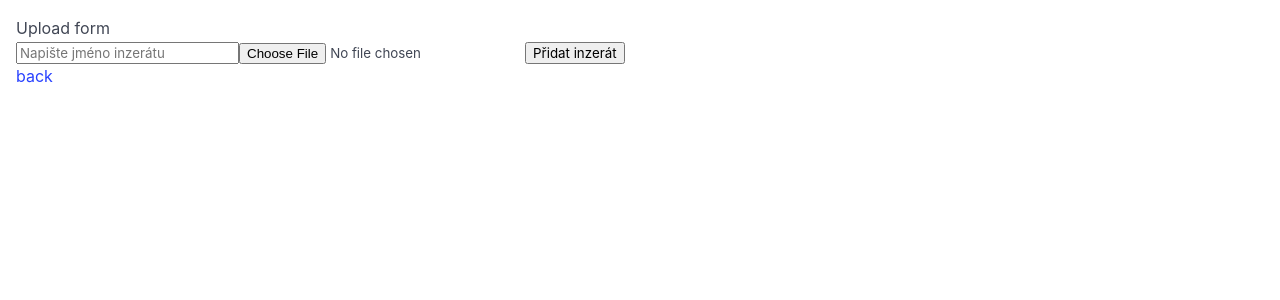
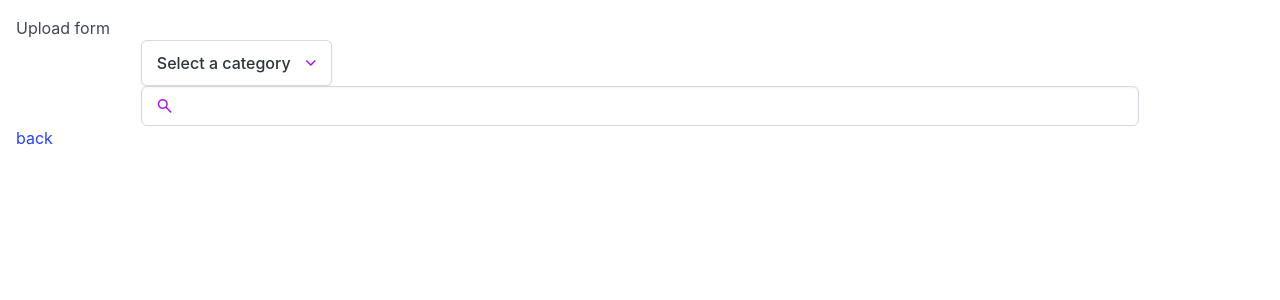
Before and after one commit to OreonCZ/uploadApp, a React (Vite) app in the folder client/: page /upload in a window 1280 px wide. Shown: the top 300 px of the page. Built offline with nearby package versions, Linux system fonts and the light colour scheme.

Commit message:
Frontend -> Upload page -> dropdown

```diff
--- /dev/null
+++ b/client/src/components/Button/Button.jsx
@@ -0,0 +1,16 @@
+import { useNavigate } from "react-router-dom";
+
+function Button() {
+
+    let navigate = useNavigate()
+
+  return (
+    <>
+      <button className="button" style={{ height: "2.5rem", color: "#a31bf1" }} onClick={() => navigate('/upload')}>
+        Upload
+      </button>
+    </>
+  );
+}
+
+export default Button;
--- /dev/null
+++ b/client/src/components/Dropdown/Dropdown.jsx
@@ -0,0 +1,97 @@
+import { useRef, useState } from "react";
+
+/* eslint-disable react/prop-types */
+function Dropdown() {
+
+    const [isDropdownOpen, setIsDropdownOpen] = useState(false)
+    const [dropdownDisplay, setDropdownDisplay] = useState('Select a category')
+
+    const handleDropdownButtonClick = (e) => {
+         setIsDropdownOpen(prev => !prev)
+         e.preventDefault()
+    }
+
+    const handleDropdownItemClick = (e) => {
+        console.log(e.target.name)
+        setDropdownDisplay(e.target.name)
+        setIsDropdownOpen(false)
+    }
+
+  return (
+    <>
+      <div className="dropdown">
+        <div className="dropdown-trigger">
+          <button
+            className="button"
+            aria-haspopup="true"
+            aria-controls="dropdown-menu3"
+            onClick={handleDropdownButtonClick}
+          >
+            <span>{dropdownDisplay}</span>
+            <span
+                className="material-symbols-outlined icon is-left is-flex is-justify-content-center is-align-items-center"
+                style={{
+                  fontSize: "1.25rem",
+                  color: "#a31bf1",
+                }}
+              >
+                expand_more
+              </span>
+          </button>
+        </div>
+        <div style={{display: isDropdownOpen ? 'block' : 'none'}} className="dropdown-menu" id="dropdown-menu3" role="menu">
+          <div className="dropdown-content">
+            <a onClick={handleDropdownItemClick} name="Desktop" className="dropdown-item">
+              {" "}
+              Desktop{" "}
+            </a>
+            <a onClick={handleDropdownItemClick} name="Laptop" className="dropdown-item">
+              {" "}
+              Laptop{" "}
+            </a>
+            <a onClick={handleDropdownItemClick} name="Mouse" className="dropdown-item">
+              {" "}
+              Mouse{" "}
+            </a>
+            <a onClick={handleDropdownItemClick} name="Keyboard" className="dropdown-item">
+              {" "}
+              Keyboard{" "}
+            </a>
+            <a onClick={handleDropdownItemClick} name="Headphones" className="dropdown-item">
+              {" "}
+              Headphones{" "}
+            </a>
+            <a onClick={handleDropdownItemClick} name="Screen" className="dropdown-item">
+              {" "}
+              Screen{" "}
+            </a>
+            <a onClick={handleDropdownItemClick} name="Graphic Card" className="dropdown-item">
+              {" "}
+              Graphic Card{" "}
+            </a>
+            <a onClick={handleDropdownItemClick} name="CPU" className="dropdown-item">
+              {" "}
+              CPU{" "}
+            </a>
+            <a onClick={handleDropdownItemClick} name="Storage" className="dropdown-item">
+              {" "}
+              Storage{" "}
+            </a>
+            <a onClick={handleDropdownItemClick} name="Motherboard" className="dropdown-item">
+              {" "}
+              Motherboard{" "}
+            </a> <a onClick={handleDropdownItemClick} name="RAM" className="dropdown-item">
+              {" "}
+              RAM{" "}
+            </a> <a onClick={handleDropdownItemClick} name="Networking" className="dropdown-item">
+              {" "}
+              Networking{" "}
+            </a>
+          </div>
+        </div>
+      </div>
+    </>
+  );
+}
+
+export default Dropdown;
--- a/client/src/components/StickyButtonMenu/StickyButtonMenu.jsx
+++ b/client/src/components/StickyButtonMenu/StickyButtonMenu.jsx
@@ -1,4 +1,5 @@
 import { useNavigate } from "react-router-dom";
+import Button from "../Button/Button";
 
 function StickyButtonMenu() {
 
@@ -17,12 +18,7 @@ let navigate = useNavigate()
         <span className="material-symbols-outlined" onClick={() => navigate(-1)} style={{fontSize: '2rem', position: 'absolute', left: '2rem', cursor: 'pointer', userSelect: 'none'}}>keyboard_return</span>
         <div className="column is-one-fifth">
           <div className="field is-flex is-justify-content-center">
-            <button
-              className="button"
-              style={{ height: "2.5rem", color: "#a31bf1" }}
-            >
-              Upload
-            </button>
+            <Button />
           </div>
         </div>
       </div>
--- a/client/src/components/StickySearchMenu/StickySearchMenu.jsx
+++ b/client/src/components/StickySearchMenu/StickySearchMenu.jsx
@@ -1,4 +1,5 @@
 import { useNavigate } from "react-router-dom";
+import Button from "../Button/Button";
 
 function StickySearchMenu() {
 
@@ -33,12 +34,7 @@ function StickySearchMenu() {
             </p>
           </div>
         </div>
-        <button
-          className="button"
-          style={{ height: "2.5rem", color: "#a31bf1" }}
-        >
-          Upload
-        </button>
+        <Button />
       </div>
     </>
   );
--- a/client/src/pages/Upload/Upload.jsx
+++ b/client/src/pages/Upload/Upload.jsx
@@ -1,6 +1,7 @@
 import { Link, useNavigate } from "react-router-dom";
 import { postUpload } from "../../models/uploads";
 import { useState } from "react";
+import Dropdown from "../../components/Dropdown/Dropdown";
 
 export default function Upload() {
   const [formData, setFormData] = useState();
@@ -29,10 +30,22 @@ const submit = async (e) => {
   return (
     <>
         <h1>Upload form</h1>
-        <form encType="multipart/form-data">
-            <input type="text" name="imageName" placeholder="Napište jméno inzerátu" onChange={handleChange}/>
-            <input type="file" name="imageFile" onChange={handleImageChange}/>
-            <input type="submit" value={"Přidat inzerát"} onClick={submit}/>
+        <form encType="multipart/form-data" style={{padding: '0 10%'}}>
+          <Dropdown />
+        <p className="control has-icons-left">
+              <input type="text" className="input" />
+              <span
+                className="material-symbols-outlined icon is-left is-flex is-justify-content-center is-align-items-center"
+                style={{
+                  fontSize: "1.25rem",
+                  height: "40px",
+                  width: "3rem",
+                  color: "#a31bf1",
+                }}
+              >
+                search
+              </span>
+            </p>
         </form>
         <p>{info}</p>
 
```
Also changed, not shown: 1 other file (tests, documents, lock files or other folders).
